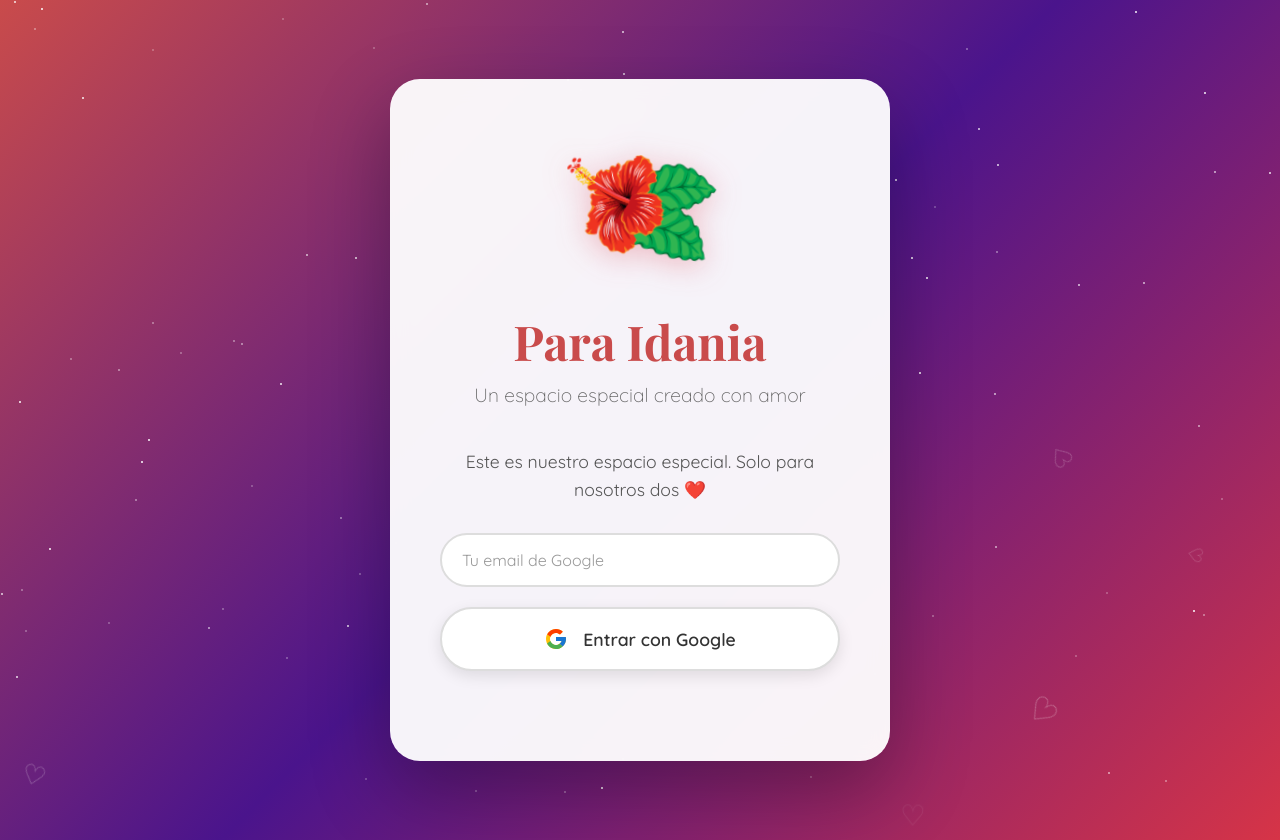
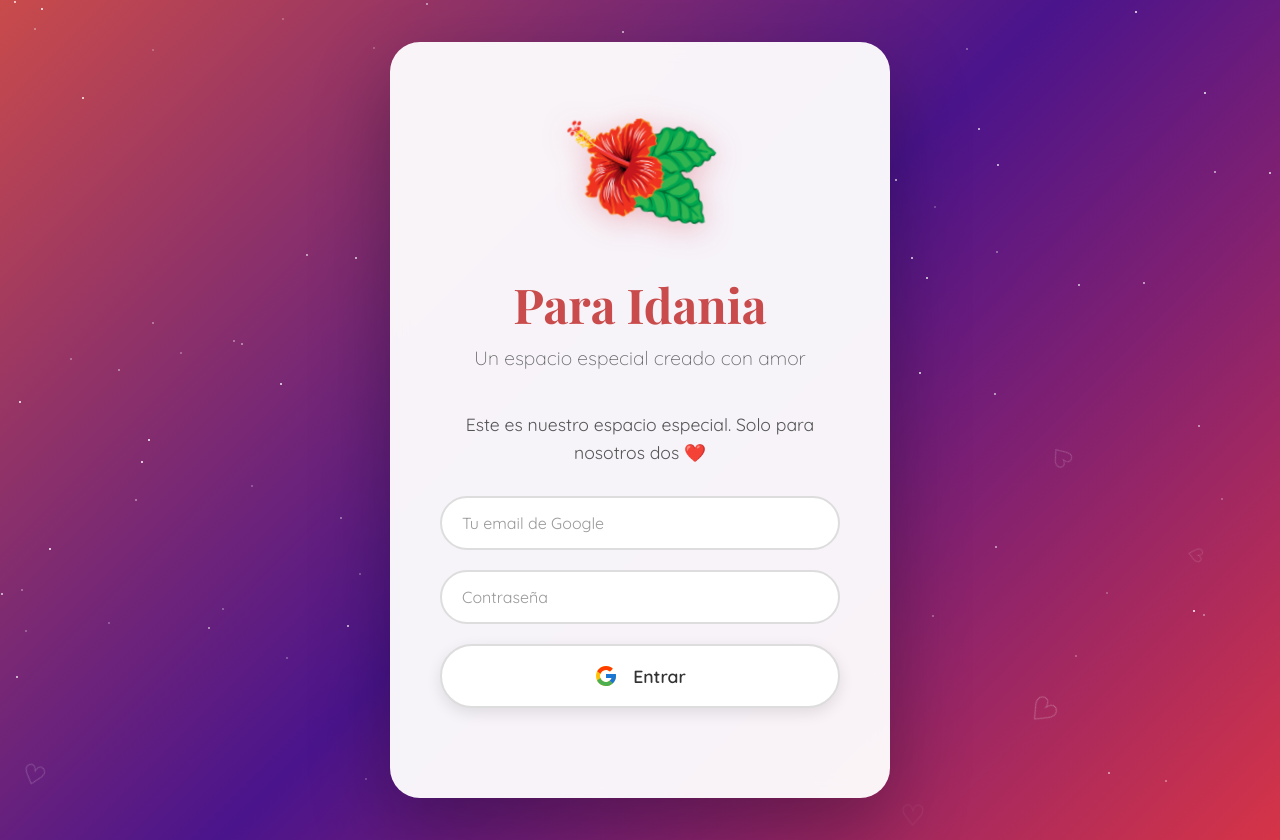
Before and after one commit to Rodez97/Idania, an Astro site in the folder idania-astro/: page /login in a window 1280 px wide. Built offline with nearby package versions, Linux system fonts and the light colour scheme; Astro itself is replaced by a stand-in of ours.

Commit message:
Update login page to include password input and adjust start script for local development

```diff
--- a/idania-astro/package.json
+++ b/idania-astro/package.json
@@ -4,7 +4,7 @@
   "version": "0.0.1",
   "scripts": {
     "dev": "astro dev",
-    "start": "astro dev",
+    "start": "astro dev --host 0.0.0.0",
     "build": "astro check && astro build",
     "preview": "astro preview",
     "astro": "astro",
--- a/idania-astro/src/pages/login.astro
+++ b/idania-astro/src/pages/login.astro
@@ -28,6 +28,15 @@ import BaseLayout from '../layouts/BaseLayout.astro';
                         />
                     </div>
 
+                    <div class="password-input-container">
+                        <input
+                            type="password"
+                            id="passwordInput"
+                            placeholder="Contraseña"
+                            class="password-input"
+                        />
+                    </div>
+
                     <button type="submit" class="google-login-btn">
                         <svg class="google-icon" xmlns="http://www.w3.org/2000/svg" viewBox="0 0 48 48">
                             <path fill="#FFC107" d="M43.611,20.083H42V20H24v8h11.303c-1.649,4.657-6.08,8-11.303,8c-6.627,0-12-5.373-12-12c0-6.627,5.373-12,12-12c3.059,0,5.842,1.154,7.961,3.039l5.657-5.657C34.046,6.053,29.268,4,24,4C12.955,4,4,12.955,4,24c0,11.045,8.955,20,20,20c11.045,0,20-8.955,20-20C44,22.659,43.862,21.35,43.611,20.083z"/>
@@ -35,7 +44,7 @@ import BaseLayout from '../layouts/BaseLayout.astro';
                             <path fill="#4CAF50" d="M24,44c5.166,0,9.86-1.977,13.409-5.192l-6.19-5.238C29.211,35.091,26.715,36,24,36c-5.202,0-9.619-3.317-11.283-7.946l-6.522,5.025C9.505,39.556,16.227,44,24,44z"/>
                             <path fill="#1976D2" d="M43.611,20.083H42V20H24v8h11.303c-0.792,2.237-2.231,4.166-4.087,5.571c0.001-0.001,0.002-0.001,0.003-0.002l6.19,5.238C36.971,39.205,44,34,44,24C44,22.659,43.862,21.35,43.611,20.083z"/>
                         </svg>
-                        <span>Entrar con Google</span>
+                        <span>Entrar</span>
                     </button>
                 </form>
             </div>
@@ -130,11 +139,13 @@ import BaseLayout from '../layouts/BaseLayout.astro';
         width: 100%;
     }
 
-    .email-input-container {
+    .email-input-container,
+    .password-input-container {
         margin-bottom: 20px;
     }
 
-    .email-input {
+    .email-input,
+    .password-input {
         width: 100%;
         padding: 15px 20px;
         border: 2px solid #ddd;
@@ -147,13 +158,15 @@ import BaseLayout from '../layouts/BaseLayout.astro';
         box-sizing: border-box;
     }
 
-    .email-input:focus {
+    .email-input:focus,
+    .password-input:focus {
         outline: none;
         border-color: #d63447;
         box-shadow: 0 0 0 3px rgba(214, 52, 71, 0.1);
     }
 
-    .email-input::placeholder {
+    .email-input::placeholder,
+    .password-input::placeholder {
         color: #999;
     }
 
```
